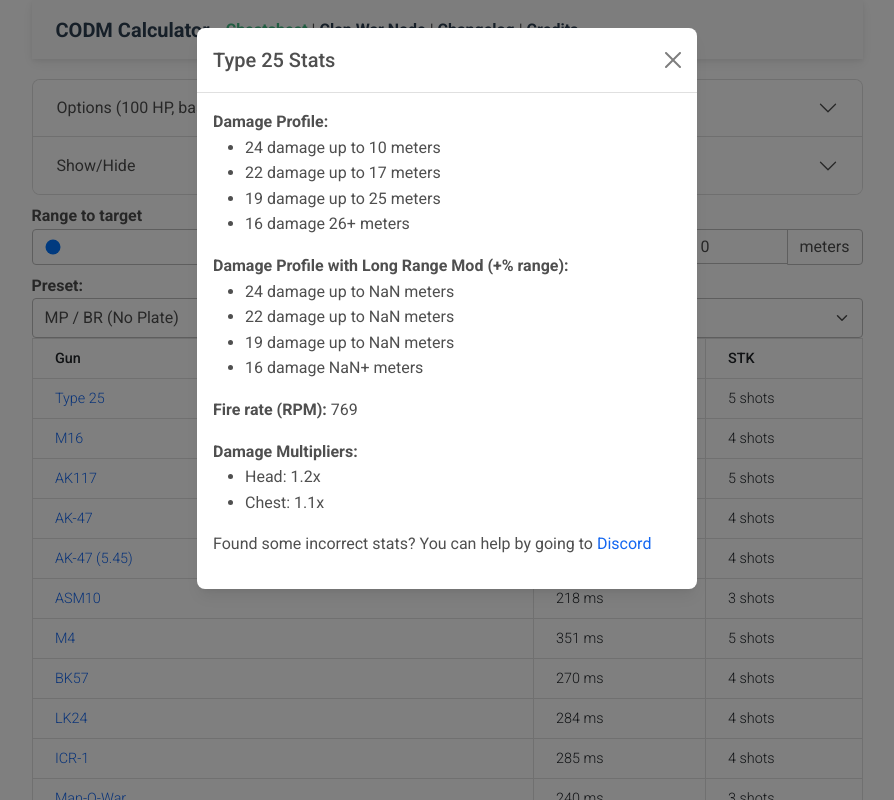
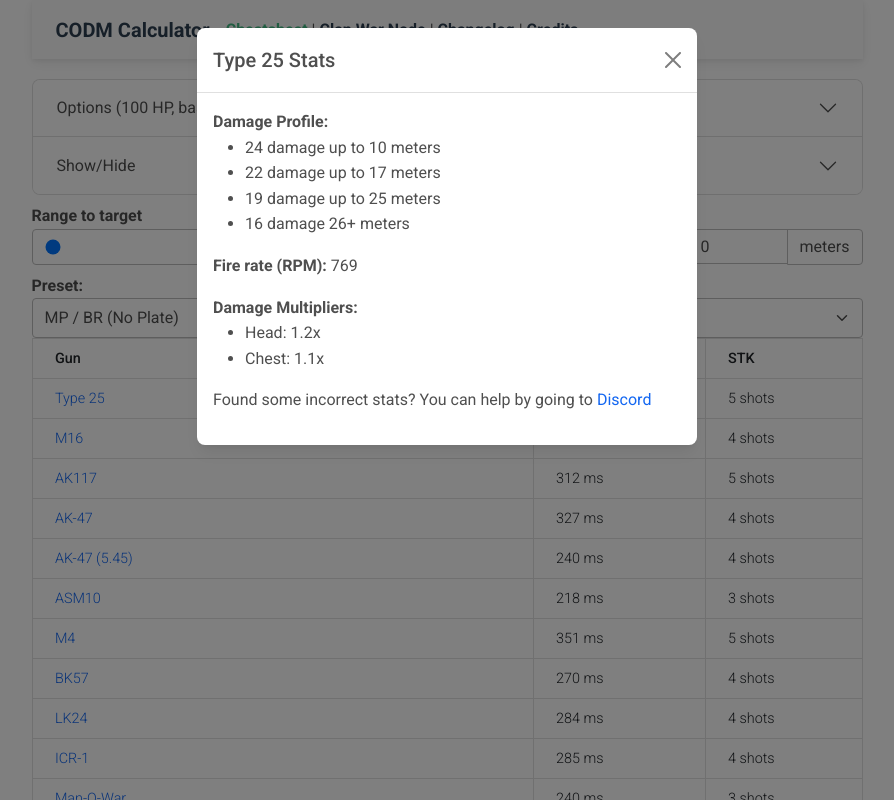
Before and after one commit to Jessi810/CODM-Calc, a Vue app: page /cheatsheet in a window 1280 px wide. Both pictures are taken after a click on the link "Type 25". Shown: the top 800 px of the page, without its empty margins (193-1087 px from the left). Built offline with nearby package versions, Linux system fonts and the light colour scheme.

Commit message:
Fixed new modal info not showing properly

```diff
--- a/src/components/Cheatsheet.vue
+++ b/src/components/Cheatsheet.vue
@@ -280,7 +280,7 @@
                 <i class="bi bi-info-square"></i> Click on table header to sort
             </div>
 
-            <Modal :stats="gunShowStats" />
+            <Modal :stats="gunShowStats" :longrange="longrange" />
 
         </div>
     </div>
```
